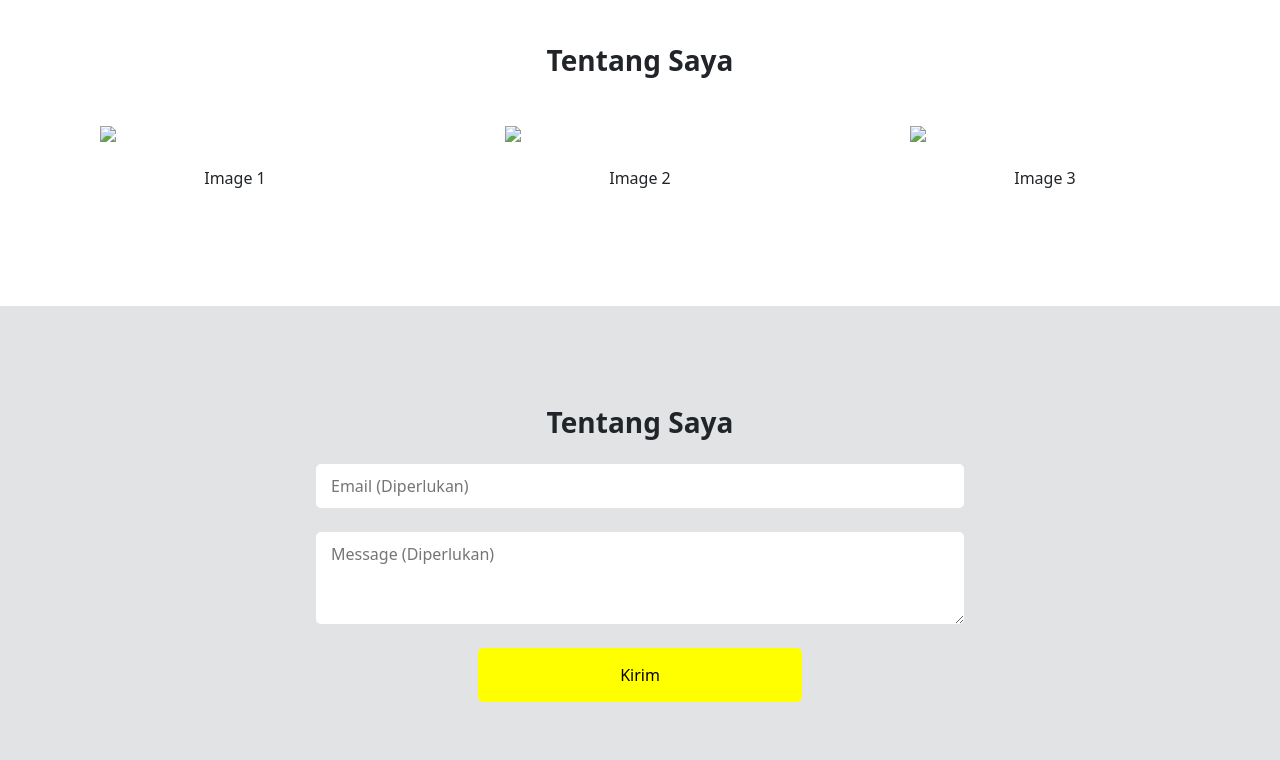
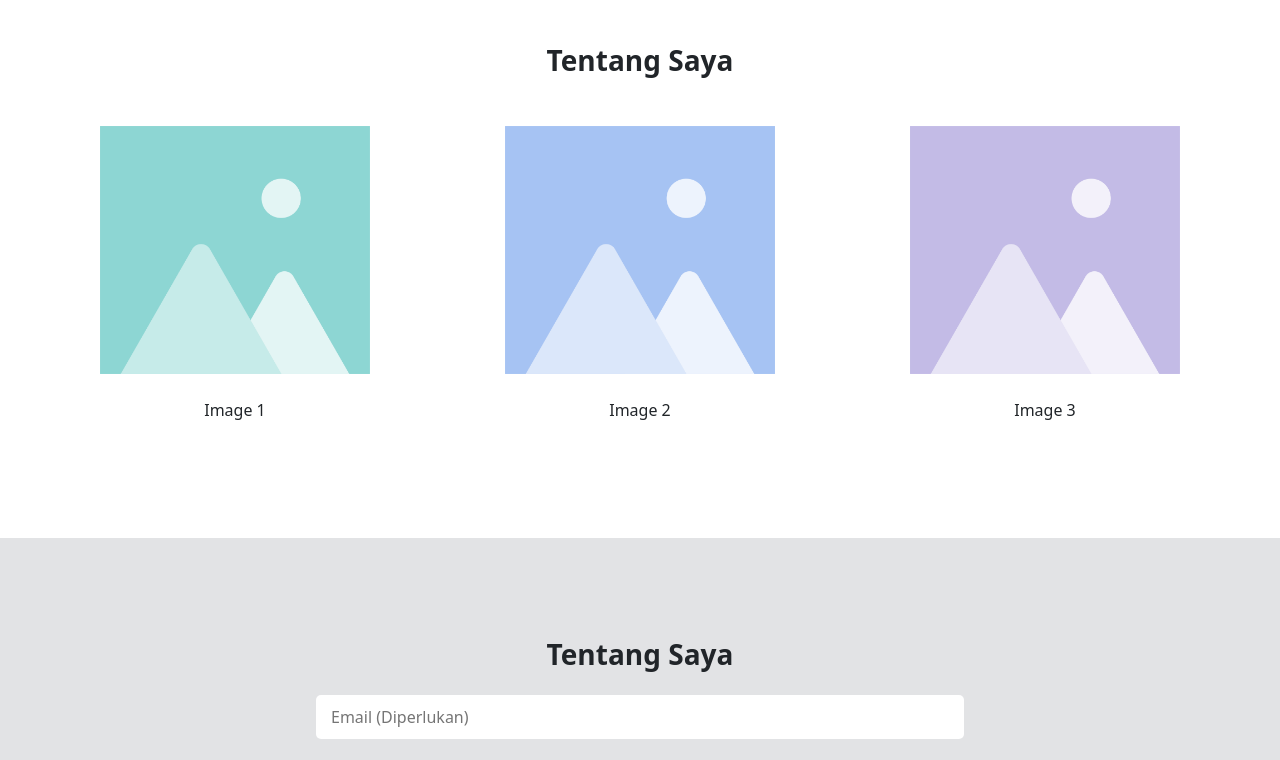
Before and after one commit to y-majid16/latihan-html-css-progate, a plain HTML site: page index.html in a window 1280 px wide. Shown: the part 1140-1900 px from the top of the page. Drawn offline with nearby package versions, Linux system fonts and the light colour scheme; the site is published under a folder, as on GitHub Pages, so addresses that start at the root find nothing.

Commit message:
update index

```diff
--- a/index.html
+++ b/index.html
@@ -33,15 +33,15 @@
       <h2 class="mb-4 fs-3"><strong>Tentang Saya</strong></h2>
       <div class="daftar-proyek d-flex justify-content-between align-items-center">
         <div>
-          <img src="/img/1.png" class="d-block my-4" />
+          <img src="img/1.png" class="d-block my-4" />
           <p>Image 1</p>
         </div>
         <div>
-          <img src="/img/2.png" class="d-block my-4" />
+          <img src="img/2.png" class="d-block my-4" />
           <p>Image 2</p>
         </div>
         <div>
-          <img src="/img/3.png" class="d-block my-4" />
+          <img src="img/3.png" class="d-block my-4" />
           <p>Image 3</p>
         </div>
       </div>
```
